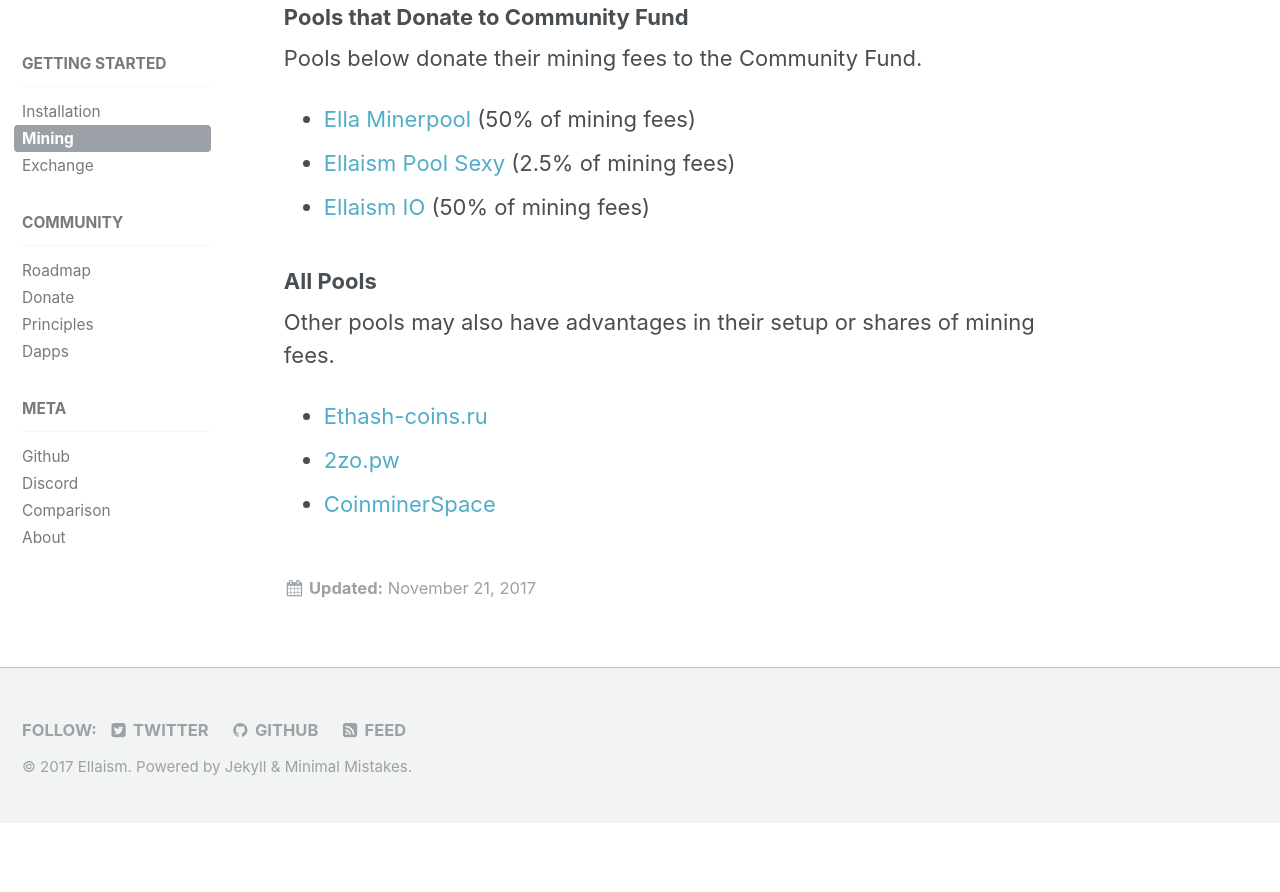
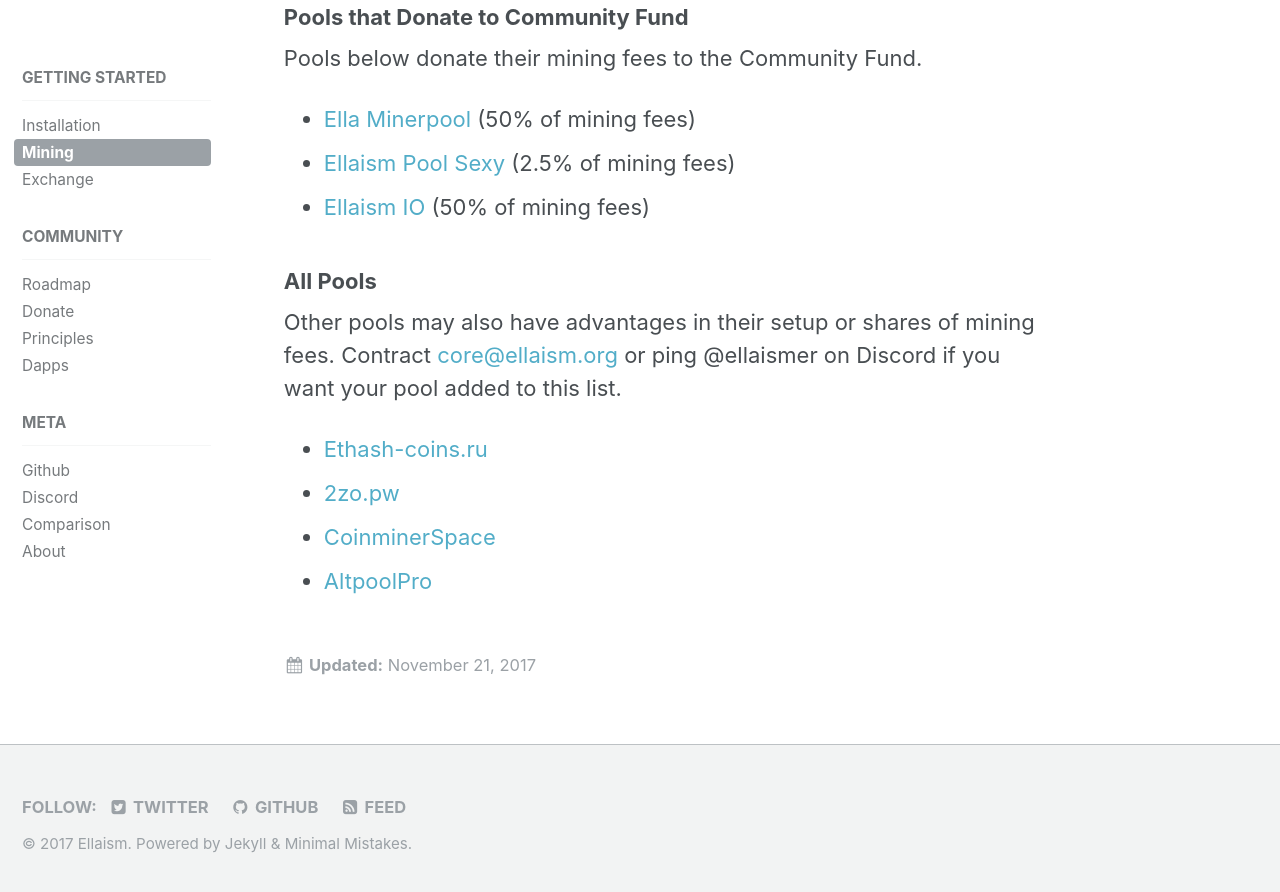
Before and after one commit to ellaism/ellaism.org, a Jekyll site: the page built from _docs/mining.md, in a window 1280 px wide and 900 px high, scrolled down 1223 px. Shown: the top 892 px of the window. Built offline with Jekyll 4.4.1, drawn with Linux system fonts in a browser that asks for light colours; before the commit the page ends 2046 px from its top, so only the background shows below that.

Commit message:
Add altpool.pro

```diff
--- a/_docs/mining.md
+++ b/_docs/mining.md
@@ -48,8 +48,9 @@
 
 ### All Pools
 
-Other pools may also have advantages in their setup or shares of mining fees.
+Other pools may also have advantages in their setup or shares of mining fees. Contract [core@ellaism.org](mailto:core@ellaism.org) or ping @ellaismer on Discord if you want your pool added to this list.
 
 * [Ethash-coins.ru](http://ella.ethash-coins.ru)
 * [2zo.pw](http://ellaism.2zo.pw)
 * [CoinminerSpace](http://ella.coinminer.space)
+* [AltpoolPro](http://ella.altpool.pro)
```
